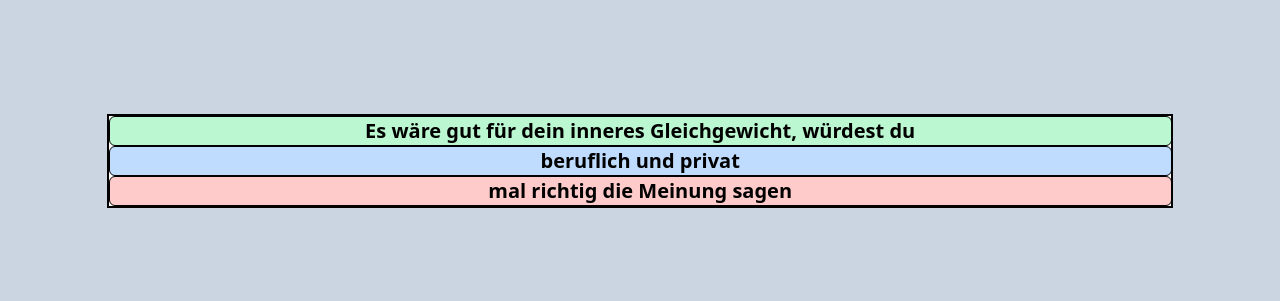
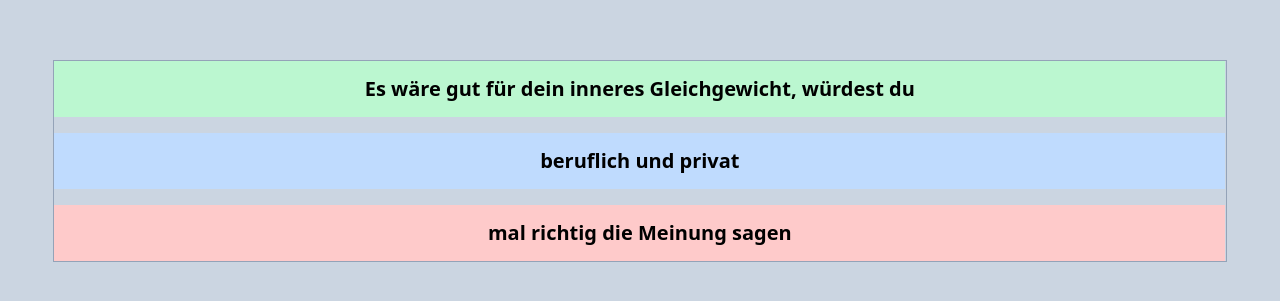
Before and after one commit to smnbnr/tipsfuersleben, a Next.js app: page / in a window 1280 px wide. Shown: the part 239-540 px from the top of the page. Built offline with nearby package versions, Linux system fonts and the light colour scheme.

Commit message:
styling verbessert

```diff
--- a/components/Slider.tsx
+++ b/components/Slider.tsx
@@ -16,7 +16,7 @@ const Slider = ({ text, color }: SliderProps) => {
     >
       {text.map((e, i) => (
         <SwiperSlide
-          className={`${color} text-center text-xl font-semibold rounded-md flex items-center justify-center border border-black`}
+          className={`${color} w-full mb-7 flex items-center justify-center text-center text-xl font-semibold rounded-`}
           key={i}
         >
           {e}
--- a/src/pages/index.tsx
+++ b/src/pages/index.tsx
@@ -161,7 +161,7 @@ export default function Home() {
         {/* Wrapper */}
         <div className="flex justify-center items-center min-h-screen w-screen bg-slate-300">
           {/* Flex Container für die Slides */}
-          <div className="bg-white  w-5/6 h-2/3 border-solid border-2 border-black">
+          <div className="w-11/12 border-solid border border-slate-400 flex flex-wrap gap-4 items-stretch">
             <Slider color="bg-green-200" text={text1} />
             <Slider color="bg-blue-200" text={text2} />
             <Slider color="bg-red-200" text={text3} />
```
